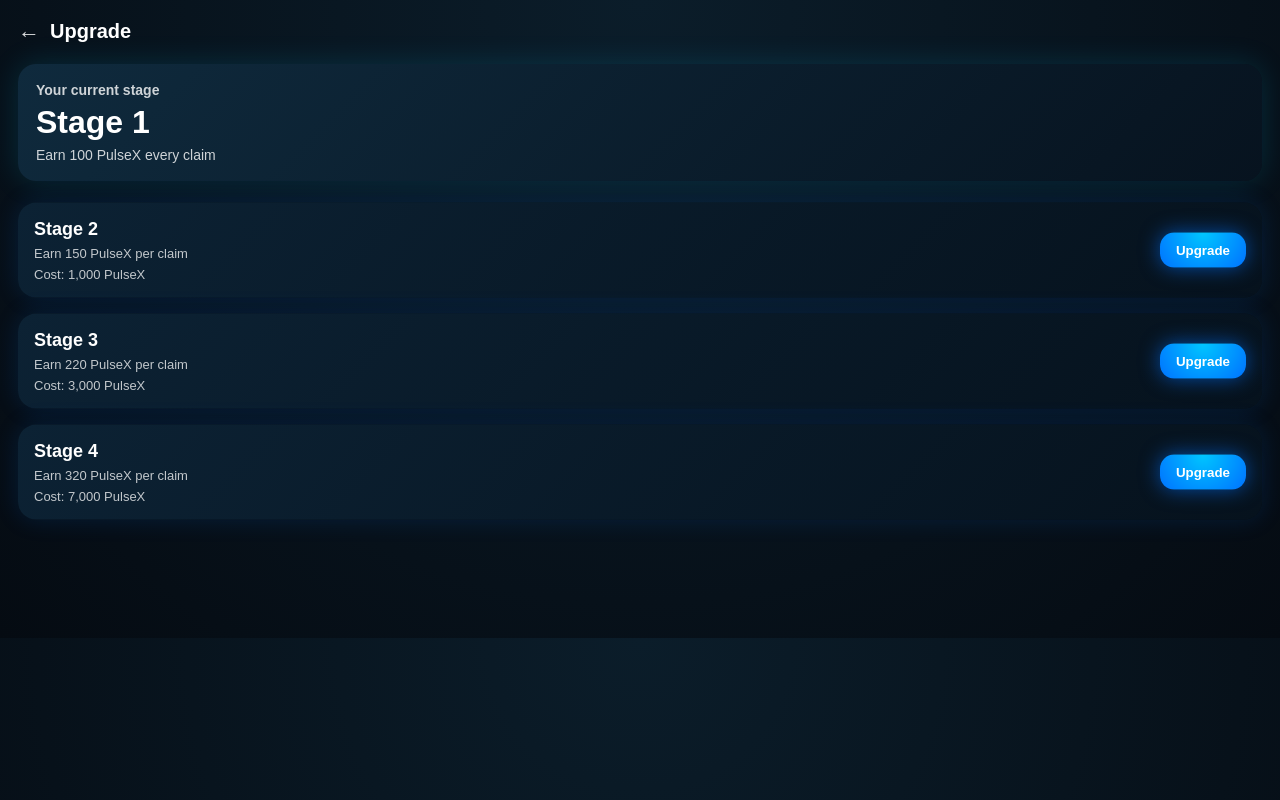
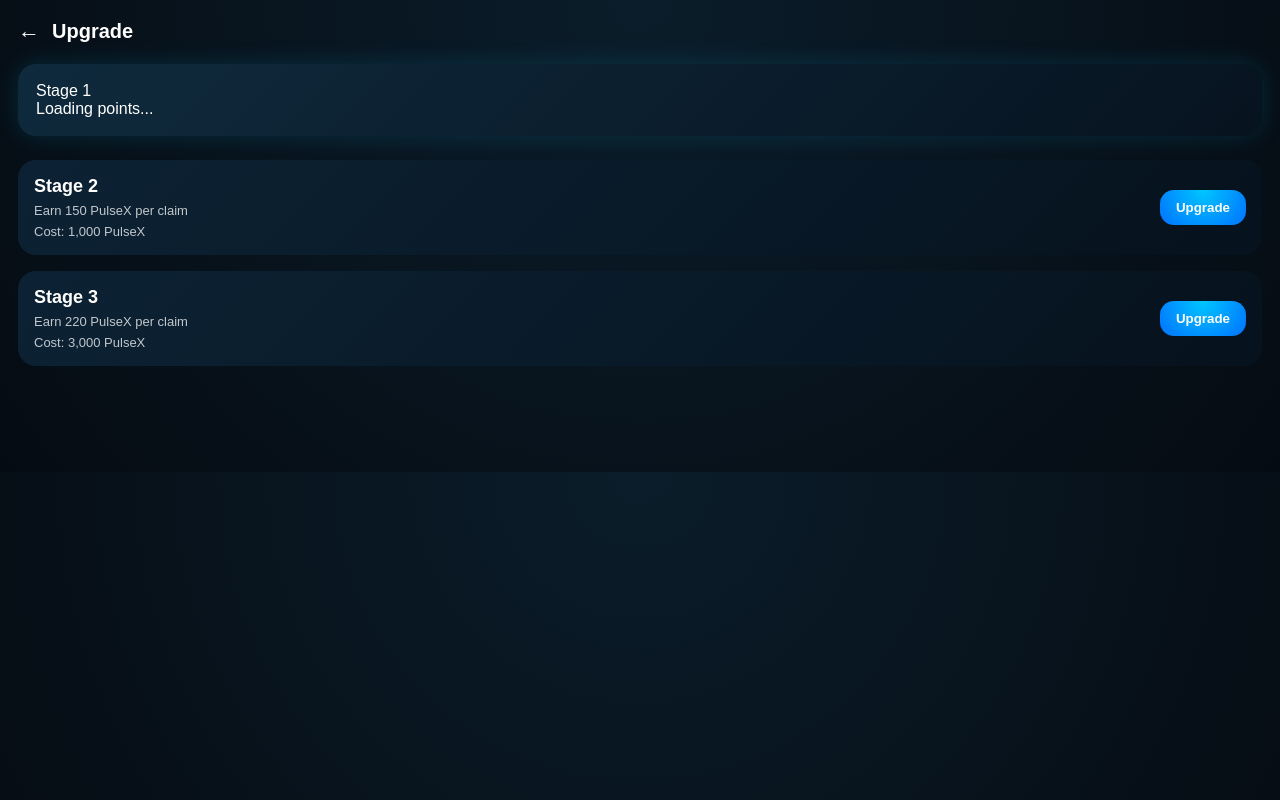
Before and after one commit to henryotutu909-web/pulsex-backend, a Flask app: page /upgrade in a window 1280 px wide. Run offline with Flask 3, Linux system fonts and the light colour scheme; some libraries are stand-ins or nearby versions.

Commit message:
Update upgrade.html

```diff
--- a/templates/upgrade.html
+++ b/templates/upgrade.html
@@ -4,41 +4,31 @@
   <meta charset="UTF-8" />
   <title>PulseX Upgrade</title>
   <meta name="viewport" content="width=device-width, initial-scale=1.0" />
-
   <script src="https://telegram.org/js/telegram-web-app.js"></script>
 
   <style>
-    * { box-sizing: border-box; }
-
     body {
       margin: 0;
       font-family: Arial, sans-serif;
       background: radial-gradient(circle at top, #0b1d2a, #050b12);
       color: #fff;
-      animation: bgMove 18s ease-in-out infinite alternate;
-    }
-
-    @keyframes bgMove {
-      0% { background-position: 0% 0%; }
-      100% { background-position: 100% 100%; }
     }
 
     .container {
       padding: 18px;
-      padding-bottom: 100px;
+      padding-bottom: 90px;
     }
 
     .top {
       display: flex;
       align-items: center;
-      gap: 10px;
+      gap: 12px;
       margin-bottom: 20px;
     }
 
     .back {
       font-size: 22px;
       cursor: pointer;
-      opacity: 0.85;
     }
 
     .title {
@@ -51,24 +41,7 @@
       border-radius: 18px;
       padding: 18px;
       margin-bottom: 24px;
-      box-shadow: 0 0 30px rgba(0,198,255,0.15);
-    }
-
-    .current h3 {
-      margin: 0 0 6px;
-      font-size: 14px;
-      opacity: 0.8;
-    }
-
-    .current .stage {
-      font-size: 32px;
-      font-weight: bold;
-    }
-
-    .current .earn {
-      margin-top: 6px;
-      opacity: 0.8;
-      font-size: 14px;
+      box-shadow: 0 0 25px rgba(0,198,255,0.15);
     }
 
     .stage-card {
@@ -77,20 +50,8 @@
       padding: 16px;
       margin-bottom: 16px;
       display: flex;
+      justify-content: space-between;
       align-items: center;
-      justify-content: space-between;
-      box-shadow: 0 0 25px rgba(0,114,255,0.15);
-      animation: float 4s ease-in-out infinite;
-    }
-
-    @keyframes float {
-      0% { transform: translateY(0); }
-      50% { transform: translateY(-3px); }
-      100% { transform: translateY(0); }
-    }
-
-    .stage-info {
-      max-width: 65%;
     }
 
     .stage-info h4 {
@@ -112,17 +73,10 @@
       border-radius: 14px;
       font-weight: bold;
       cursor: pointer;
-      box-shadow: 0 0 20px rgba(0,114,255,0.6);
-      transition: transform 0.15s ease, opacity 0.15s ease;
-    }
-
-    .upgrade-btn:active {
-      transform: scale(0.95);
     }
 
     .upgrade-btn:disabled {
       opacity: 0.5;
-      box-shadow: none;
       cursor: not-allowed;
     }
   </style>
@@ -136,21 +90,18 @@
     <div class="title">Upgrade</div>
   </div>
 
-    <!-- CURRENT STAGE -->
   <div class="current">
-      <h3>Your current stage</h3>
-      <div class="stage">Stage 1</div>
-      <div class="earn">Earn 100 PulseX every claim</div>
+    <div id="currentStage">Stage 1</div>
+    <div id="currentPoints">Loading points...</div>
   </div>
 
-    <!-- NEXT STAGES -->
   <div class="stage-card">
     <div class="stage-info">
       <h4>Stage 2</h4>
       <p>Earn 150 PulseX per claim</p>
       <p>Cost: 1,000 PulseX</p>
     </div>
-      <button class="upgrade-btn">Upgrade</button>
+    <button class="upgrade-btn" onclick="upgrade(2, 1000)">Upgrade</button>
   </div>
 
   <div class="stage-card">
@@ -159,16 +110,7 @@
       <p>Earn 220 PulseX per claim</p>
       <p>Cost: 3,000 PulseX</p>
     </div>
-      <button class="upgrade-btn">Upgrade</button>
-    </div>
-
-    <div class="stage-card">
-      <div class="stage-info">
-        <h4>Stage 4</h4>
-        <p>Earn 320 PulseX per claim</p>
-        <p>Cost: 7,000 PulseX</p>
-      </div>
-      <button class="upgrade-btn">Upgrade</button>
+    <button class="upgrade-btn" onclick="upgrade(3, 3000)">Upgrade</button>
   </div>
 
 </div>
@@ -176,6 +118,65 @@
 <script>
 const tg = window.Telegram.WebApp;
 tg.ready();
+
+const user = tg.initDataUnsafe?.user;
+const userId = user?.id;
+const username = user?.username ? "@" + user.username : "User";
+
+let userPoints = 0;
+let userStage = 1;
+
+async function loadUser() {
+  const res = await fetch(`/api/user/${userId}?username=${encodeURIComponent(username)}`);
+  const data = await res.json();
+
+  userPoints = data.points || 0;
+
+  document.getElementById("currentStage").textContent = `Stage ${userStage}`;
+  document.getElementById("currentPoints").textContent = `Balance: ${userPoints} PulseX`;
+}
+
+async function upgrade(targetStage, cost) {
+  if (userPoints < cost) {
+    alert("Not enough PulseX to upgrade");
+    return;
+  }
+
+  try {
+    const res = await fetch("/api/upgrade", {
+      method: "POST",
+      headers: { "Content-Type": "application/json" },
+      body: JSON.stringify({
+        user_id: userId,
+        target_stage: targetStage
+      })
+    });
+
+    if (!res.ok) throw new Error("Backend not ready");
+
+    const data = await res.json();
+
+    if (data.success) {
+      userPoints = data.points;
+      userStage = data.stage;
+      alert("Upgrade successful!");
+      loadUser();
+    } else {
+      alert(data.message || "Upgrade failed");
+    }
+
+  } catch {
+    // SAFE FALLBACK
+    userPoints -= cost;
+    userStage = targetStage;
+
+    alert("Upgrade simulated (backend coming soon)");
+    loadUser();
+  }
+}
+
+loadUser();
 </script>
+
 </body>
 </html>
```
Lines whose indentation alone changed are shown as unchanged.
